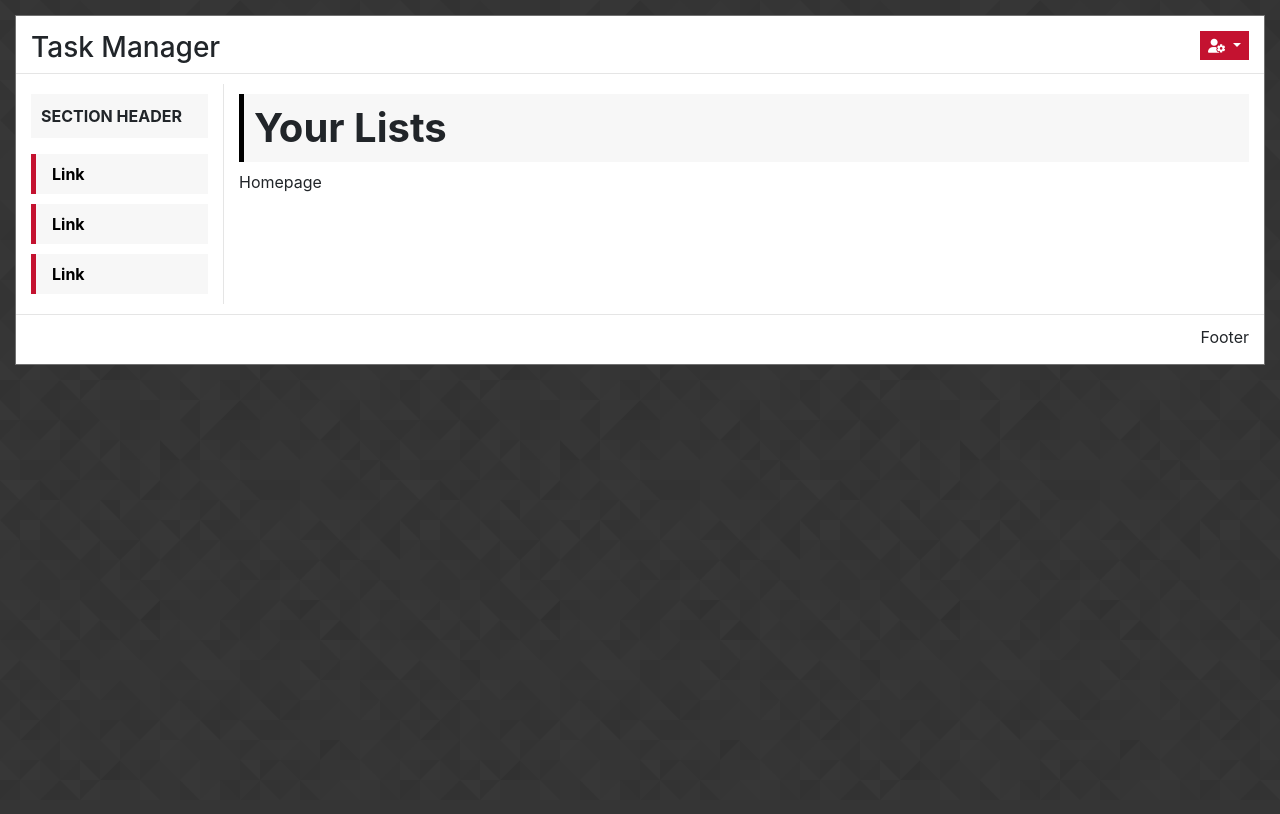
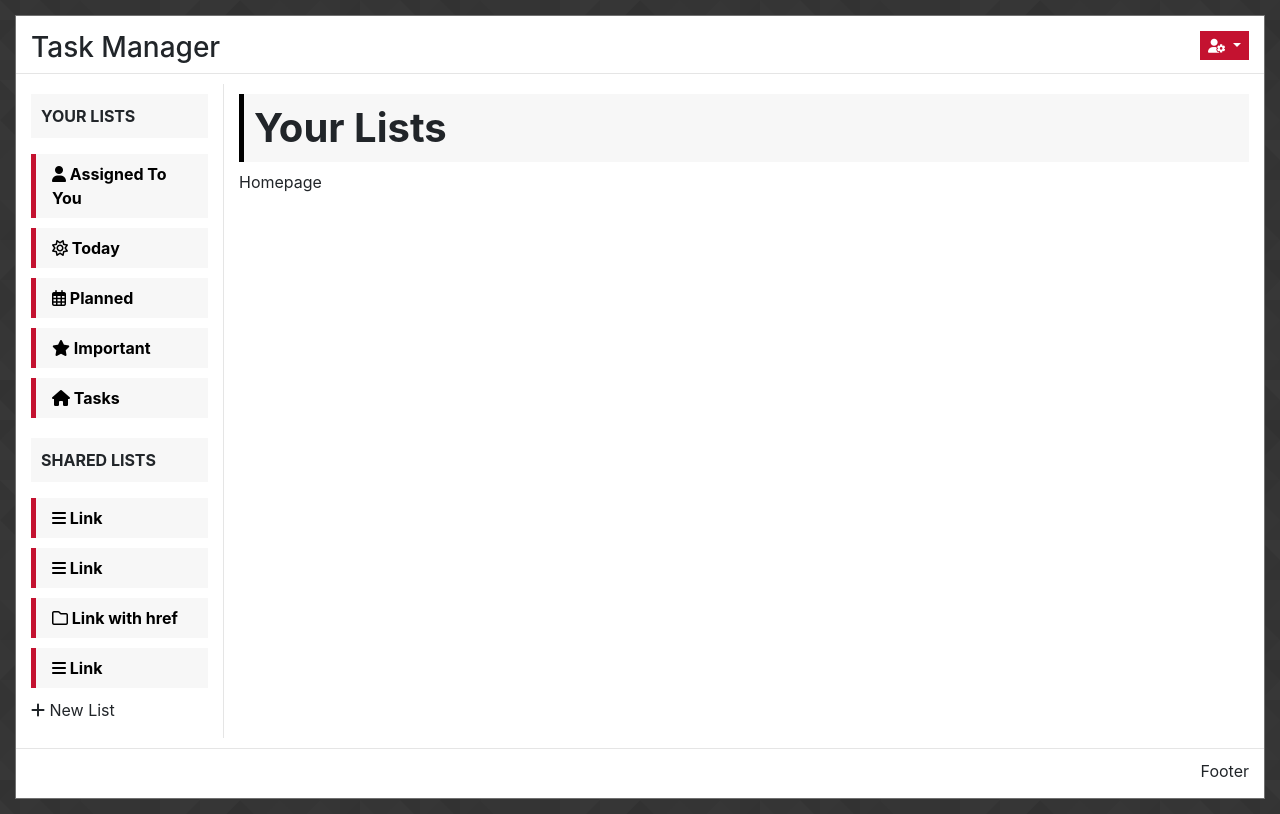
Before and after one commit to Robtych121/Task-Manager, a Django app: page / in a window 1280 px wide. Before the commit the page ends 365 px from the top, so only its background shows below. Run offline with Django 3.2, Linux system fonts and the light colour scheme; the visitor is signed in with stand-in values (Sample User, id 1); some libraries are stand-ins or nearby versions.

Commit message:
cleaned up list styles and made collaspable ones

```diff
--- a/static/css/styles.css
+++ b/static/css/styles.css
@@ -96,3 +96,7 @@ body {
 .btn-settings:hover, .btn-settings:active, .btn-settings:focus {
     background-color: #f14949 !important;
 }
+
+.collapsedTaskList {
+    margin-left: 20px;
+}
--- a/templates/partials/navigation.html
+++ b/templates/partials/navigation.html
@@ -1,14 +1,48 @@
 {% if user.is_authenticated %}
-<p class="menu_section">Section Header</p>
+<p class="menu_section">Your Lists</p>
 <ul class="nav nav-pills flex-column">
     <li class="nav-item">
-      <a class="nav-link" href="#">Link</a>
+      <a class="nav-link" href="#"><i class="fas fa-user"></i> Assigned To You</a>
     </li>
     <li class="nav-item">
-      <a class="nav-link" href="#">Link</a>
+      <a class="nav-link" href="#"><i class="far fa-sun"></i> Today</a>
     </li>
     <li class="nav-item">
-      <a class="nav-link" href="#">Link</a>
+      <a class="nav-link" href="#"><i class="far fa-calendar-alt"></i> Planned</a>
+    </li>
+    <li class="nav-item">
+      <a class="nav-link" href="#"><i class="fas fa-star"></i> Important</a>
+    </li>
+    <li class="nav-item">
+      <a class="nav-link" href="#"><i class="fas fa-home"></i> Tasks</a>
     </li>
   </ul>
+  <p class="menu_section">Shared Lists</p>
+  <ul class="nav nav-pills flex-column">
+    <li class="nav-item">
+      <a class="nav-link" href="#"><i class="fas fa-bars"></i> Link</a>
+    </li>
+    <li class="nav-item">
+      <a class="nav-link" href="#"><i class="fas fa-bars"></i> Link</a>
+    </li>
+    <li class="nav-item">
+      <a class="nav-link" data-toggle="collapse" href="#collapseExample" role="button" aria-expanded="false" aria-controls="collapseExample">
+        <i class="far fa-folder"></i> Link with href
+      </a>
+      <div class="collapse" id="collapseExample">
+        <ul class="nav nav-pills flex-column collapsedTaskList">
+          <li class="nav-item">
+            <a class="nav-link" href="#"><i class="fas fa-bars"></i> Link</a>
+          </li>
+          <li class="nav-item">
+            <a class="nav-link" href="#"><i class="fas fa-bars"></i> Link</a>
+          </li>
+        </ul>
+      </div>
+    </li>
+    <li class="nav-item">
+      <a class="nav-link" href="#"><i class="fas fa-bars"></i> Link</a>
+    </li>
+  </ul>
+  <p class="add_list"><i class="fas fa-plus"></i> New List</p>
 {% endif %}
```
